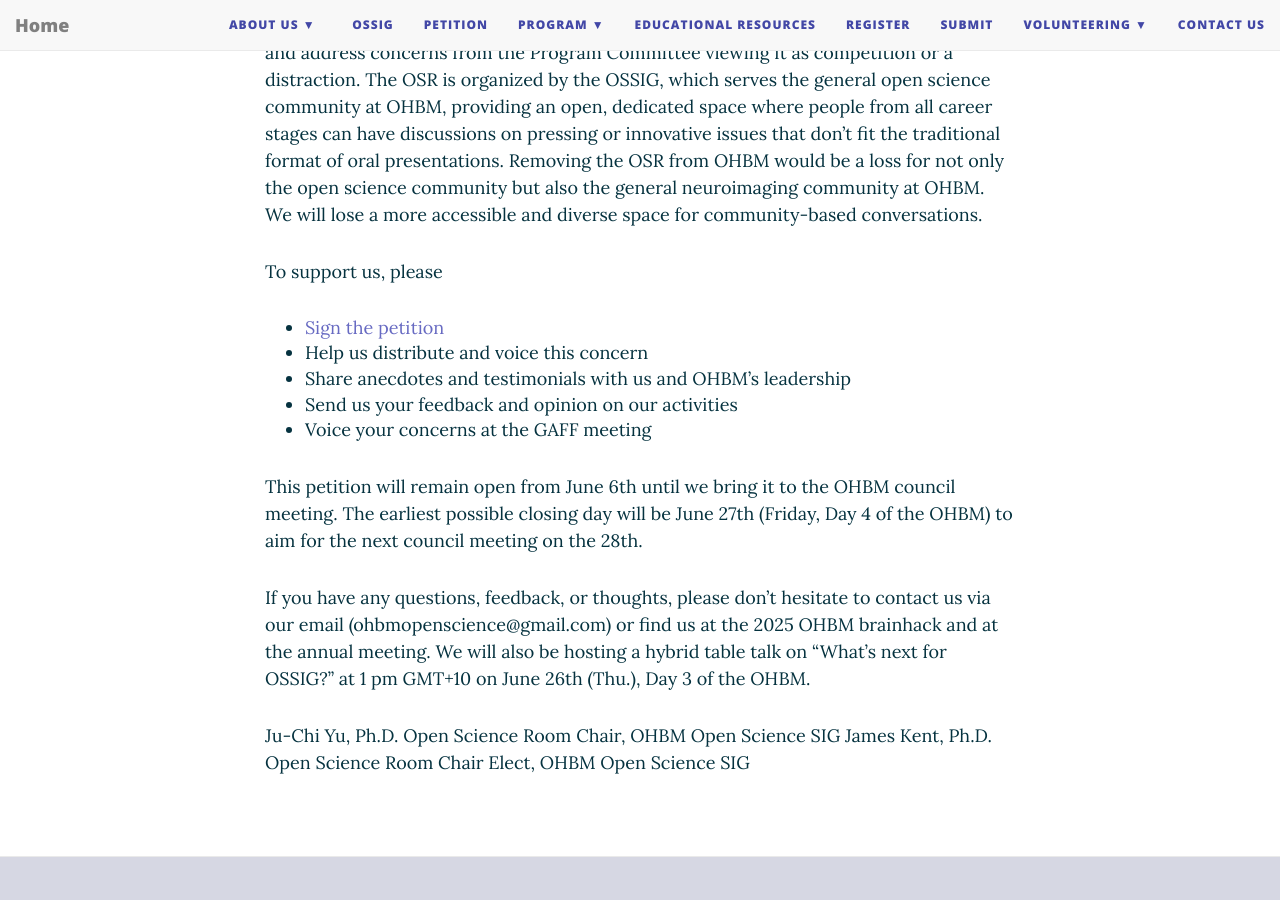
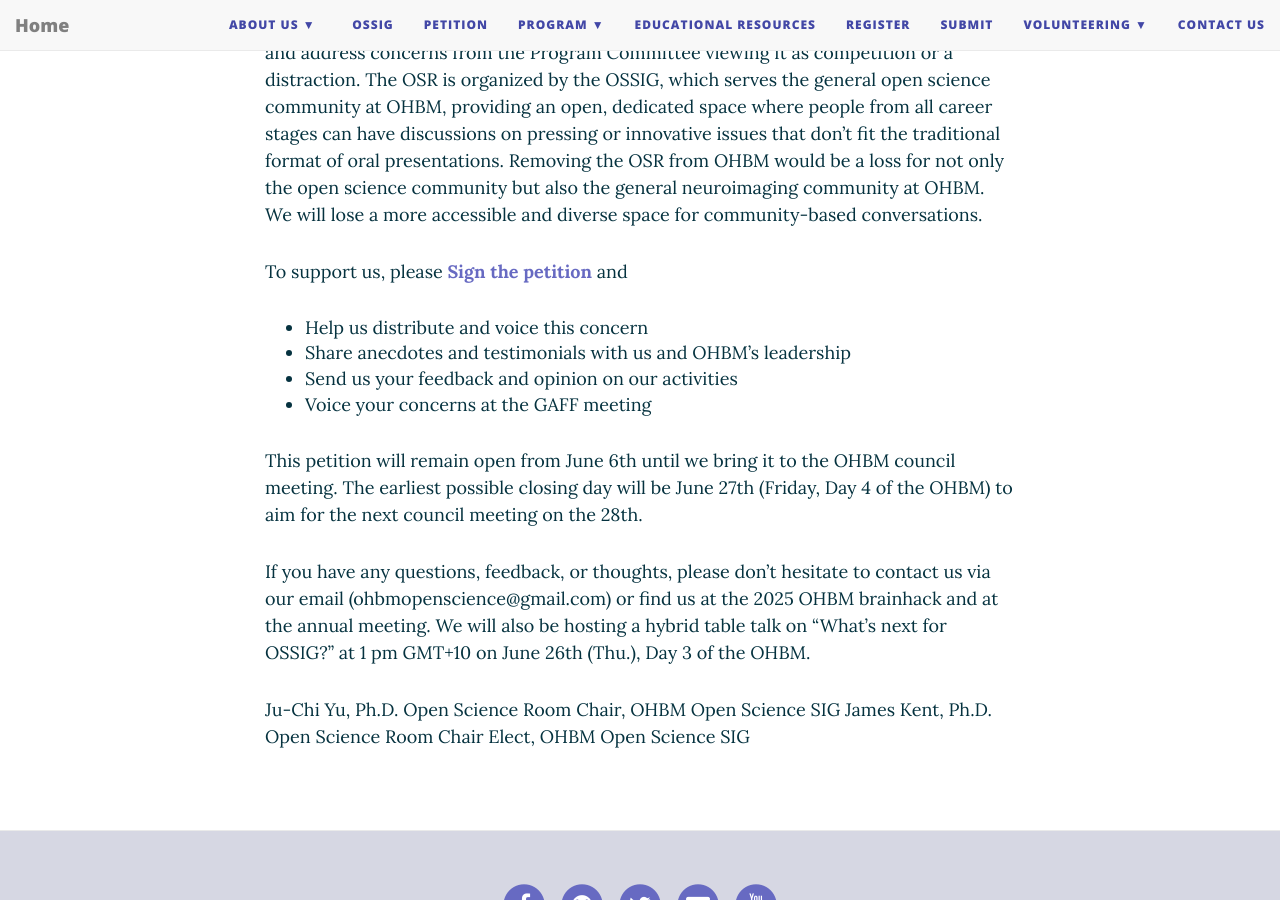
Before and after one commit to ohbm/osr2025, a Jekyll site: the page built from petition.md, in a window 1280 px wide and 900 px high, scrolled down 2532 px. Built offline with Jekyll 4.4.1, drawn with Linux system fonts in a browser that asks for light colours; nearby versions of some CDN libraries.

```diff
--- a/petition.md
+++ b/petition.md
@@ -19,8 +19,7 @@
 ### Our aim
 This petition aims to highlight the OSR’s value to the OHBM neuroimaging community and address concerns from the Program Committee viewing it as competition or a distraction. The OSR is organized by the OSSIG, which serves the general open science community at OHBM, providing an open, dedicated space where people from all career stages can have discussions on pressing or innovative issues that don’t fit the traditional format of oral presentations. Removing the OSR from OHBM would be a loss for not only the open science community but also the general neuroimaging community at OHBM. We will lose a more accessible and diverse space for community-based conversations.
 
-To support us, please
-- [Sign the petition](https://chng.it/2R2HJFvcJF)
+To support us, please **[Sign the petition](https://chng.it/2R2HJFvcJF)** and
 - Help us distribute and voice this concern
 - Share anecdotes and testimonials with us and OHBM’s leadership
 - Send us your feedback and opinion on our activities
```
